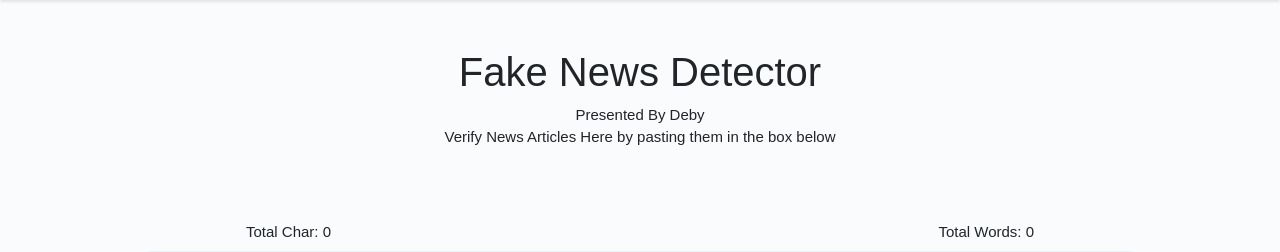
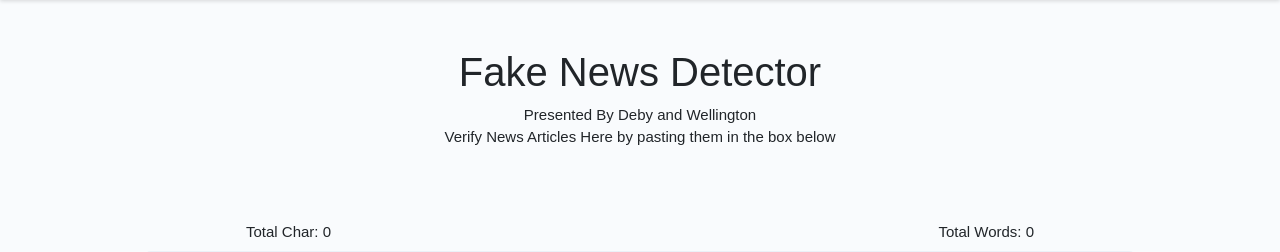
Before and after one commit to Billbern/fakenewsdetector, a Flask app: page / in a window 1280 px wide. Shown: the part 103-355 px from the top of the page. Run offline with Flask 2, Linux system fonts and the light colour scheme; parts of the project's set-up code (start-up, migrations or seed data) failed here and were passed over.

Commit message:
added creators

```diff
--- a/app/templates/home.html
+++ b/app/templates/home.html
@@ -53,7 +53,7 @@
                 <h1 class="text-center">Fake News Detector</h1>
                 <div class="text-black">
                     <p class="text-center mb-0 pb-0">
-                        Presented By Deby
+                        Presented By Deby and Wellington
                     </p>
                     <p>
                         Verify News Articles Here by pasting them in the box below
```
